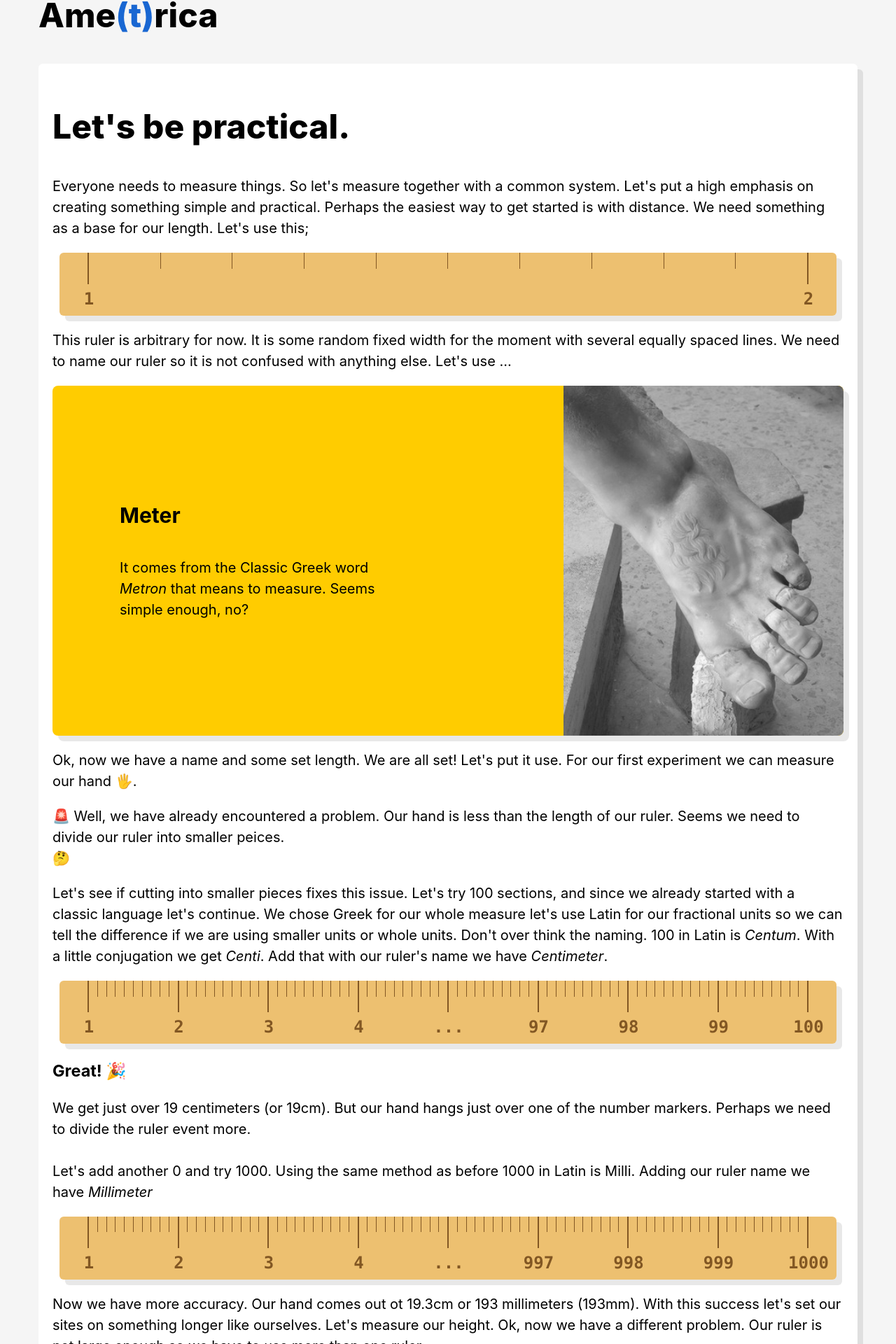
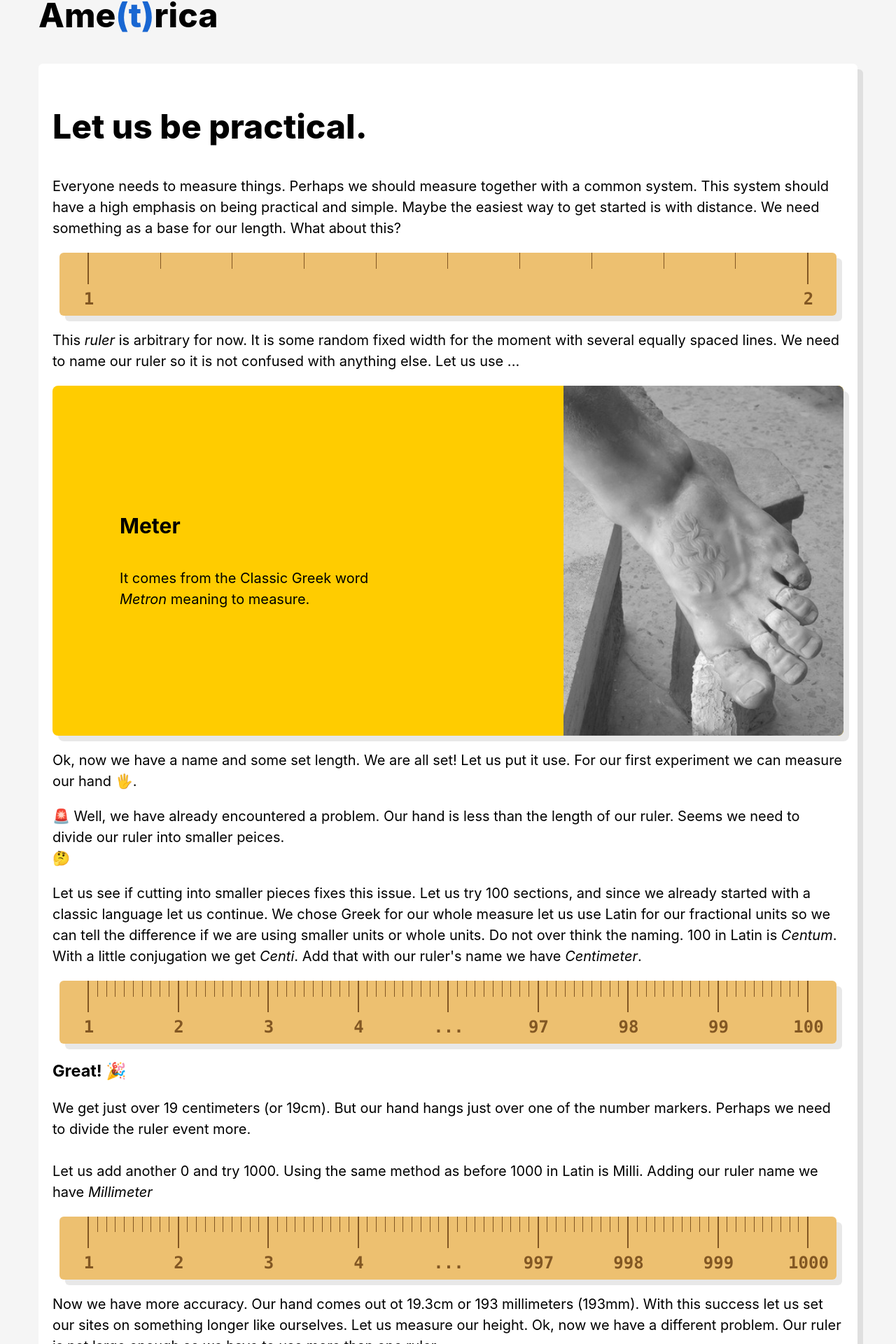
Before and after one commit to ronnross/waxeccentric, a Next.js app: page /ametrica/meter in a window 1280 px wide. Shown: the part 137-2057 px from the top of the page at 70% size. Built offline with nearby package versions, Linux system fonts and the light colour scheme.

Commit message:
fixed linting issues

```diff
--- a/components/MediaBox.js
+++ b/components/MediaBox.js
@@ -1,12 +1,13 @@
 import styles from "../styles/MediaBox.module.css";
 import Image from "next/image";
 
-const MediaBox = ({ image, children }) => (
+const MediaBox = ({ image, alt, children }) => (
   <div className={styles.mediaBox}>
     <div className={styles.textArea}>{children}</div>
     <Image
       className={styles.imageArea}
       src={`/${image}`}
+      alt={alt}
       width={400}
       height={500}
     />
--- a/pages/ametrica/meter.js
+++ b/pages/ametrica/meter.js
@@ -14,29 +14,29 @@ const Meter = () => {
           Ame<span className="blue">(t)</span>rica
         </h1>
         <article className="Section__article">
-          <h2 className="Heading__title">Let's be practical.</h2>
+          <h2 className="Heading__title">Let us be practical.</h2>
           <p>
-            Everyone needs to measure things. So let's measure together with a
-            common system. Let's put a high emphasis on creating something
-            simple and practical. Perhaps the easiest way to get started is with
-            distance. We need something as a base for our length. Let's use
-            this;
+            Everyone needs to measure things. Perhaps we should measure together
+            with a common system. This system should have a high emphasis on
+            being practical and simple. Maybe the easiest way to get started is
+            with distance. We need something as a base for our length. What
+            about this?
           </p>
           <MeterStick units={["1", "2"]} />
           <p>
-            This ruler is arbitrary for now. It is some random fixed width for
+            This <i>ruler</i> is arbitrary for now. It is some random fixed width for
             the moment with several equally spaced lines. We need to name our
-            ruler so it is not confused with anything else. Let's use ...
+            ruler so it is not confused with anything else. Let us use ...
           </p>
-          <MediaBox image="cossutius_foot.jpg">
+          <MediaBox image="cossutius_foot.jpg" alt="The foot of Cossutius">
             <h2>Meter</h2>
             <p>
-              It comes from the Classic Greek word <i>Metron</i> that means to
-              measure. Seems simple enough, no?
+              It comes from the Classic Greek word <i>Metron</i> meaning to
+              measure.
             </p>
           </MediaBox>
           <p>
-            Ok, now we have a name and some set length. We are all set! Let's
+            Ok, now we have a name and some set length. We are all set! Let us
             put it use. For our first experiment we can measure our hand 🖐.
           </p>
           <p>
@@ -45,13 +45,13 @@ const Meter = () => {
             smaller peices. <br /> 🤔 <br />
           </p>
           <p>
-            Let's see if cutting into smaller pieces fixes this issue. Let's try
+            Let us see if cutting into smaller pieces fixes this issue. Let us try
             100 sections, and since we already started with a classic language
-            let's continue. We chose Greek for our whole measure let's use Latin
+            let us continue. We chose Greek for our whole measure let us use Latin
             for our fractional units so we can tell the difference if we are
-            using smaller units or whole units. Don't over think the naming. 100
+            using smaller units or whole units. Do not over think the naming. 100
             in Latin is <i>Centum</i>. With a little conjugation we get{" "}
-            <i>Centi</i>. Add that with our ruler's name we have{" "}
+            <i>Centi</i>. Add that with our ruler&apos;s name we have{" "}
             <i>Centimeter</i>.
           </p>
           <MeterStick
@@ -64,7 +64,7 @@ const Meter = () => {
             event more.
             <br />
             <br />
-            Let's add another 0 and try 1000. Using the same method as before
+            Let us add another 0 and try 1000. Using the same method as before
             1000 in Latin is Milli. Adding our ruler name we have{" "}
             <i>Millimeter</i>
           </p>
@@ -73,8 +73,8 @@ const Meter = () => {
           />
           <p>
             Now we have more accuracy. Our hand comes out ot 19.3cm or 193
-            millimeters (193mm). With this success let's set our sites on
-            something longer like ourselves. Let's measure our height. Ok, now
+            millimeters (193mm). With this success let us set our sites on
+            something longer like ourselves. Let us measure our height. Ok, now
             we have a different problem. Our ruler is not large enough so we
             have to use more than one ruler.
           </p>
@@ -84,7 +84,7 @@ const Meter = () => {
             meters (or 1.7m).
             <br />
             <br />
-            Now I'm getting excited. Mainly because it is so easy to move
+            Now I&apos;m getting excited. Mainly because it is so easy to move
             between the units.
             <ul>
               <li>1.7m</li>
@@ -95,10 +95,10 @@ const Meter = () => {
           </p>
           <p>
             I think there is one last thing try. Measuring a great distance.
-            Let's measure how far we are from our favorite restaurant.
+            Let us measure how far we are from our favorite restaurant.
             <br />
             <br />
-            Ok I have mine. I'm going to lay the meter sticks end to end until I
+            Ok I have mine. I&apos;m going to lay the meter sticks end to end until I
             reach my destination.
           </p>
           <MeterStick
@@ -117,10 +117,10 @@ const Meter = () => {
           <p>
             Oh wow! It took me 1,100 sticks. What about you?
             <br />
-            Well I'm thinking we need a name for large measure, because I'm not
+            Well I&apos;m thinking we need a name for large measure, because I&apos;m not
             saying 1 thousand and 100 meters all the time. How about we use 1000
             like we did when dividing our ruler. I know you might be thinking we
-            can't use Milli or it will cause issues. Well remember what we said
+            cannot use Milli or it will cause issues. Well remember what we said
             earlier? We are using Greek for large measures. Greek for 1000 is
             Kilo. Now we have a Kilometer or km. My favorite restaurant is 1.1km
             from my home.
@@ -149,11 +149,11 @@ const Meter = () => {
             Incredible.
           </p>
           <p>
-            Ok, I'm tired of measuring all that. I think I need a drink. Perhaps
+            Ok, I&apos;m tired of measuring all that. I think I need a drink. Perhaps
             we can use what we created to measure our beverage.
           </p>
           <button className="Button" type="button">
-            Coming soon. Let's go measure liquids!!!
+            Coming soon. Let us go measure liquids!!!
           </button>
         </article>
       </section>
```
Also changed, not shown: pages/ametrica/index.js (+8 -8 lines).
